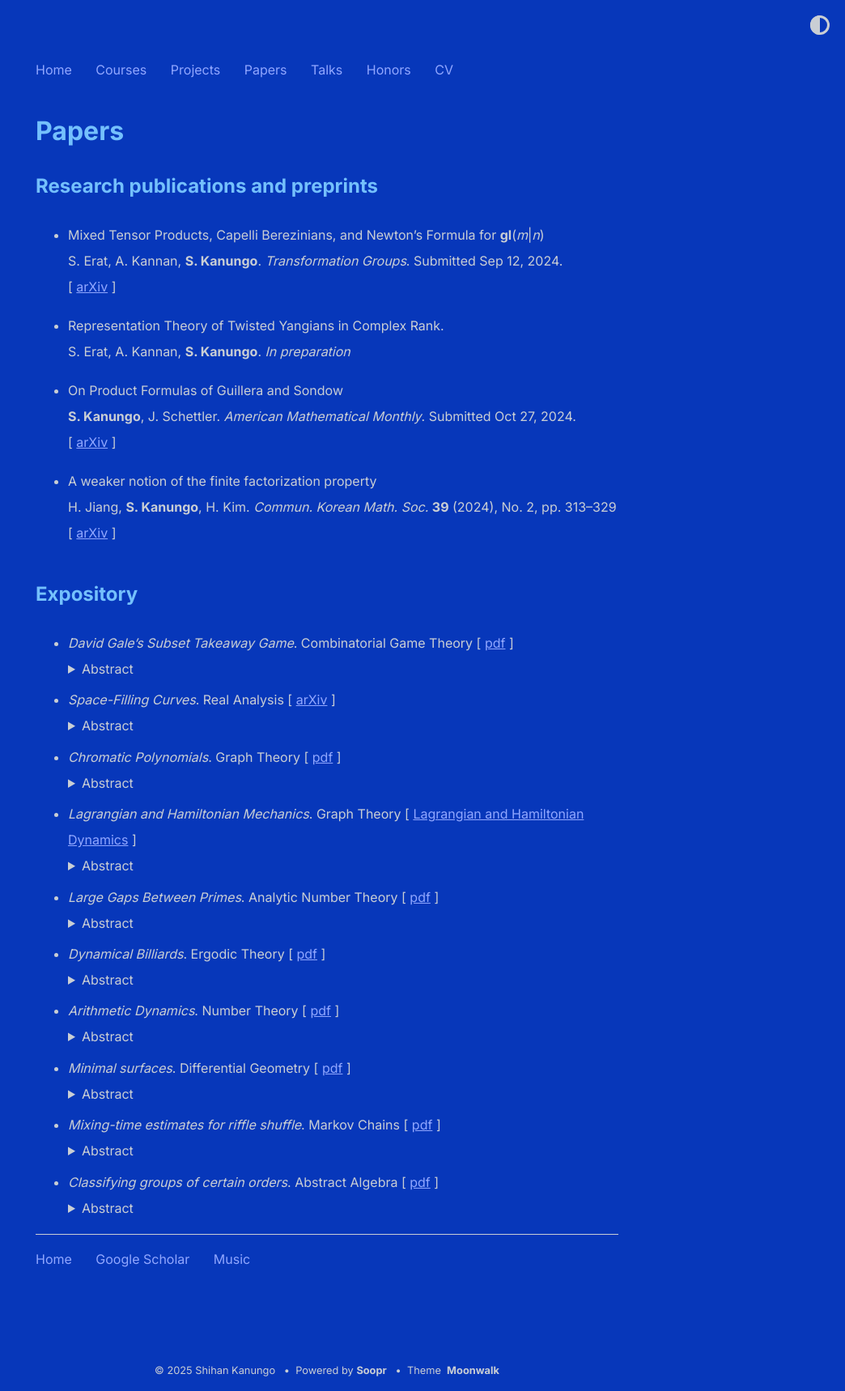
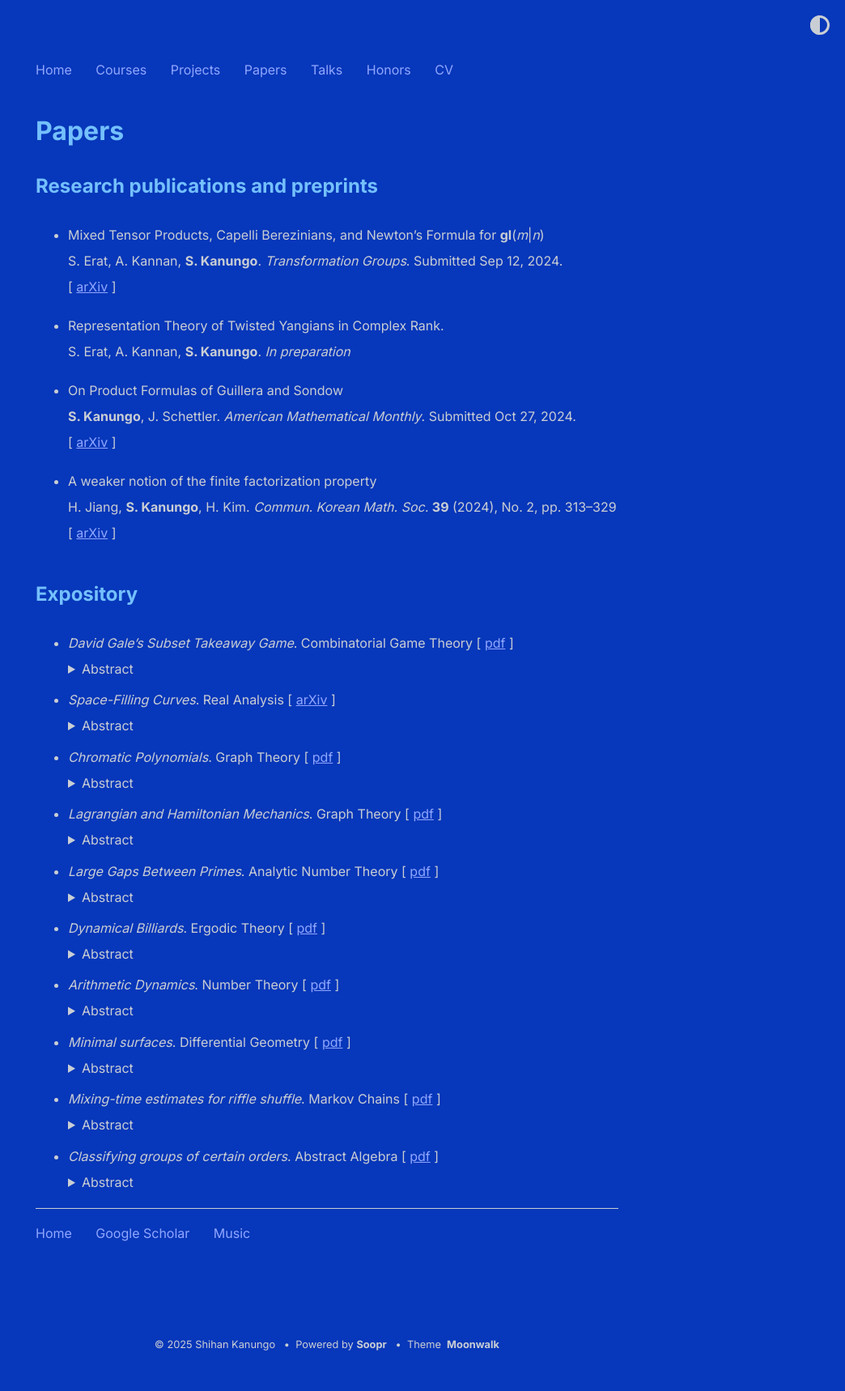
Before and after one commit to shihankanungo/shihankanungo.github.io, a Jekyll site: the page built from papers.md, in a window 1280 px wide. Shown: the whole page at 81% size, without its empty margins (236-1280 px from the left). Built offline with Jekyll 4.4.1, drawn with Linux system fonts in a browser that asks for light colours; after the commit the page ends 1686 px from its top, so only the background shows below that.

Commit message:
Update papers.md

```diff
--- a/papers.md
+++ b/papers.md
@@ -44,7 +44,7 @@ title: Papers
   <small>A general introduction to the theory of chromatic polynomials. We derive their salient properties, and describe some practicaI methods for computing them. We briefly discuss the connection between the theory of chromatic polynomials and map coloring problems.</small>
   </details>
 
-- *Lagrangian and Hamiltonian Mechanics*. Graph Theory \[ [Lagrangian and Hamiltonian Dynamics](lhd.pdf) \] <br>
+- *Lagrangian and Hamiltonian Mechanics*. Graph Theory \[ [pdf](lhd.pdf) \] <br>
   <details>
   <summary>Abstract</summary>
   <small>we discuss the basics of Lagrangian and Hamiltonian dynamics. We derive the Euler-Lagrange equations fro D’Alembert’s principle, show that they are equivalent to Hamilton’s principle of least actions, and finally use them to derive Hamilton’s equations. We also provide some examples to illustrate the use of Lagrangian and Hamiltonian dynamics.</small>
```
